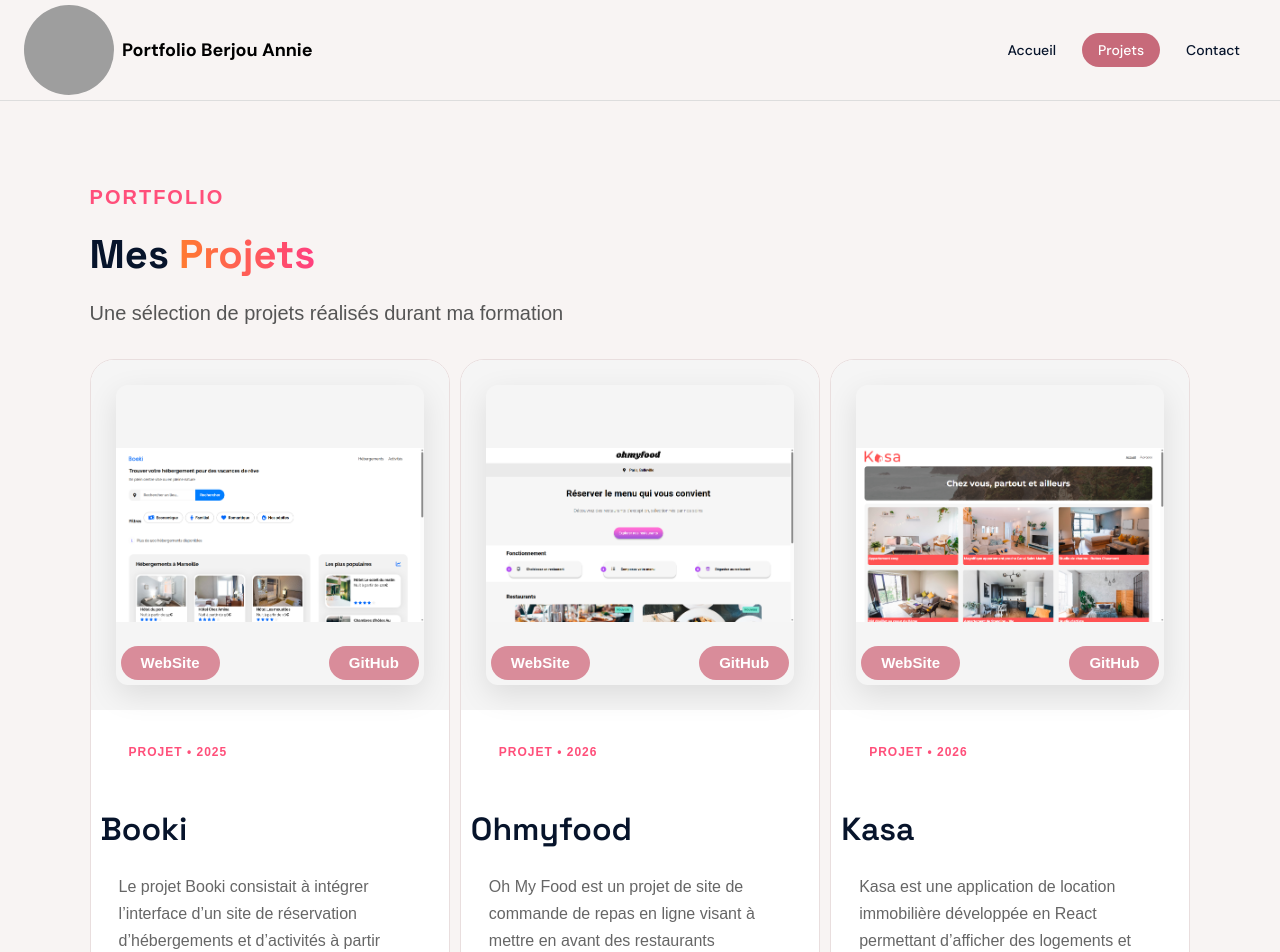
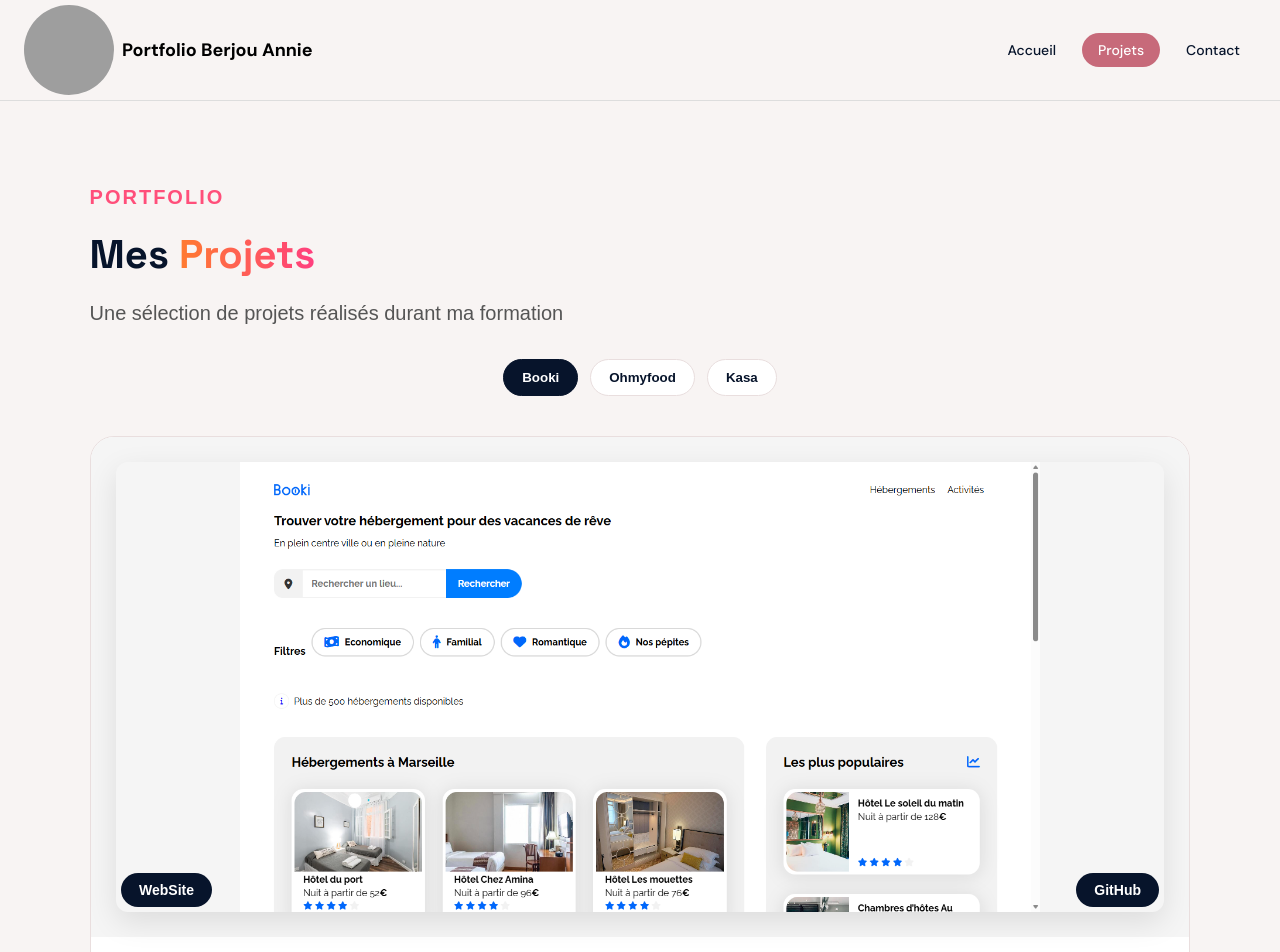
Before and after one commit to ninie08car/Berjou_Annie_Portfolio, a React (Vite) app: page /projects in a window 1280 px wide. Shown: the top 952 px of the page. Built offline with nearby package versions, Linux system fonts and the light colour scheme; grey boxes are pictures that could not be loaded.

Commit message:
Ajout de liens

```diff
--- a/src/components/ProjectDetails/ProjectDetails.css
+++ b/src/components/ProjectDetails/ProjectDetails.css
@@ -5,6 +5,7 @@
   font-family: Arial, Helvetica, sans-serif;
 }
 
+/* HEADER */
 .projects-header {
   max-width: 600px;
   margin-bottom: 30px;
@@ -37,28 +38,56 @@
   font-size: 20px;
 }
 
+/* 🔘 BOUTONS PROJETS (NOUVEAU) */
+.projects-buttons {
+  display: flex;
+  justify-content: center;
+  flex-wrap: wrap;
+  gap: 12px;
+  margin: 30px 0 40px;
+}
+
+.project-btn {
+  padding: 10px 18px;
+  border: 1px solid #e9dede;
+  background: white;
+  border-radius: 999px;
+  cursor: pointer;
+  font-weight: 600;
+  transition: all 0.3s ease;
+  color: #07142b;
+}
+
+.project-btn:hover {
+  background: #ff4f7a;
+  color: white;
+  border-color: #ff4f7a;
+}
+
+.project-btn.active {
+  background: #07142b;
+  color: white;
+  border-color: #07142b;
+}
+
+/* CARD PRINCIPALE */
 .projects-grid {
   display: flex;
-  gap: 10px;
-  align-items: stretch;
-  flex-wrap: wrap;
+  justify-content: center;
 }
 
 .project-card {
-  flex: 1;
+  width: 100%;
+  max-width: 1100px;
   background: #fff;
   border-radius: 24px;
   border: 1px solid #e9dede;
   overflow: hidden;
   display: flex;
   flex-direction: column;
-  transition: 0.3s ease;
 }
 
-.project-card:hover {
-  transform: translateY(-10px);
-}
-
+/* IMAGE */
 .project-image {
   position: relative;
   display: flex;
@@ -66,41 +95,37 @@
   justify-content: center;
   padding: 25px;
   background: #f5f5f5;
-  height: 350px;
+  height: 500px;
 }
 
 .project-image img {
   width: 100%;
   height: 100%;
-  max-width: 500px;
   object-fit: contain;
   border-radius: 12px;
   box-shadow: 0 10px 30px rgba(0, 0, 0, 0.1);
 }
 
+/* LINKS SUR IMAGE */
 .project-image .github-link,
 .project-image .project-link {
   position: absolute;
   bottom: 30px;
   z-index: 1;
-  background-color: #d98c9a;
+  background-color: #07142b;
   color: white;
-  padding: 5px 20px;
+  padding: 6px 18px;
   border-radius: 999px;
-  font-size: 15px;
+  font-size: 14px;
   font-weight: 600;
   text-decoration: none;
-  transition:
-    transform 0.2s ease,
-    opacity 0.2s ease,
-    background 0.2s ease;
+  transition: all 0.2s ease;
 }
 
 .project-image .github-link:hover,
 .project-image .project-link:hover {
   transform: translateY(-2px);
-  opacity: 0.95;
-  background-color: #5f6b7a;
+  background-color: #ff4f7a;
   color: white;
 }
 
@@ -112,6 +137,7 @@
   left: 30px;
 }
 
+/* CONTENT */
 .project-content {
   padding: 28px;
 }
@@ -121,21 +147,14 @@
   font-weight: 700;
   letter-spacing: 1px;
   color: #ff4f7a;
-  text-align: left;
   padding-left: 10px;
-}
-
-.project-top {
-  display: flex;
-  justify-content: space-between;
-  align-items: center;
-  margin: 12px 0 18px;
 }
 
 .project-top h3 {
   font-size: 2rem;
   color: #07142b;
   padding-left: 10px;
+  margin: 10px 0 18px;
 }
 
 .project-content p {
@@ -144,14 +163,7 @@
   padding-left: 10px;
 }
 
-.project-card > p {
-  padding-left: 28px;
-  padding-right: 28px;
-  color: #666;
-  margin-bottom: 22px;
-  line-height: 1.7;
-}
-
+/* TAGS */
 .project-tags {
   display: flex;
   flex-wrap: wrap;
@@ -168,55 +180,24 @@
   font-weight: 600;
 }
 
-.project-top {
-  display: flex;
-  justify-content: space-between;
-  align-items: center;
+/* LINKS BUTTONS */
+.github-link,
+.project-link {
+  text-decoration: none;
 }
 
-.github-link {
-  text-decoration: none;
-  background: #07142b;
-  color: white;
-  padding: 8px 14px;
-  border-radius: 8px;
-  font-size: 0.9rem;
-  transition: 0.3s;
-}
-
-.github-link:hover {
-  background: #ffb6c1;
-  color: #07142b;
-}
-
-.project-link {
-  text-decoration: none;
-  background: #07142b;
-  color: white;
-  padding: 8px 14px;
-  border-radius: 8px;
-  font-size: 0.9rem;
-  transition: 0.3s;
-}
-
-.project-link:hover {
-  background: #ffb6c1;
-  color: #07142b;
-}
-
-/* Responsive */
-
+/* RESPONSIVE */
 @media (max-width: 900px) {
-  .projects-grid {
-    grid-template-columns: 1fr;
-  }
-
-  .projects-header h2 {
-    font-size: 2.5rem;
+  .project-card {
+    max-width: 100%;
   }
 
   .project-top h3 {
     font-size: 1.6rem;
+  }
+
+  .project-image {
+    height: 400px;
   }
 }
 
@@ -230,8 +211,8 @@
   }
 
   .project-image {
-    padding: 20px;
-    height: auto;
+    height: 300px;
+    padding: 15px;
   }
 
   .project-content {
--- a/src/components/ProjectDetails/ProjectDetails.jsx
+++ b/src/components/ProjectDetails/ProjectDetails.jsx
@@ -1,5 +1,7 @@
+import { useState } from "react";
 import "./ProjectDetails.css";
 import projects from "../../data/projects.json";
+
 import BookiImage from "../../assets/images/Projet_Booki.png";
 import OhmyfoodImage from "../../assets/images/Projet_Ohmyfood.png";
 import KasaImage from "../../assets/images/Projet_Kasa.png";
@@ -11,6 +13,10 @@ const projectImages = {
 };
 
 function ProjectDetails() {
+  const [selectedProject, setSelectedProject] = useState(0);
+
+  const project = projects[selectedProject];
+
   return (
     <section className="projects-section">
       <div className="projects-header">
@@ -20,14 +26,28 @@ function ProjectDetails() {
         </h2>
         <p>Une sélection de projets réalisés durant ma formation</p>
       </div>
+
+      {/* 🔘 BOUTONS PROJETS */}
+      <div className="projects-buttons">
+        {projects.map((p, index) => (
+          <button
+            key={index}
+            className={
+              index === selectedProject ? "project-btn active" : "project-btn"
+            }
+            onClick={() => setSelectedProject(index)}
+          >
+            {p.title}
+          </button>
+        ))}
+      </div>
+
+      {/* 📦 PROJET AFFICHÉ */}
       <div className="projects-grid">
-        {projects.map((project, index) => (
-          <article
-            key={index}
-            className={`project-card ${index === 0 ? "large" : ""}`}
-          >
+        <article className="project-card large">
           <div className="project-image">
             <img src={projectImages[project.image]} alt={project.title} />
+
             <a
               href={project.github}
               target="_blank"
@@ -36,6 +56,7 @@ function ProjectDetails() {
             >
               GitHub
             </a>
+            {project.demo && (
               <a
                 href={project.demo}
                 target="_blank"
@@ -44,27 +65,32 @@ function ProjectDetails() {
               >
                 WebSite
               </a>
+            )}
           </div>
+
           <div className="project-content">
             <span className="project-meta">PROJET • {project.year}</span>
-            </div>
+
             <div className="project-top">
               <h3>{project.title}</h3>
             </div>
+
             <p>{project.contexte}</p>
             <p>{project.objectifs}</p>
             <p>{project.competences}</p>
             <p>{project.results}</p>
             <p>{project.amelioration}</p>
+
             <div className="project-tags">
-              {project.tech.map((tag, i) => (
-                <span key={i}>{tag}</span>
+              {project.tech.map((tag, index) => (
+                <span key={index}>{tag}</span>
               ))}
             </div>
+          </div>
         </article>
-        ))}
       </div>
     </section>
   );
 }
+
 export default ProjectDetails;
--- a/src/data/projects.json
+++ b/src/data/projects.json
@@ -33,7 +33,7 @@
     "slug": "kasa",
     "title": "Kasa",
     "github": "https://github.com/ninie08car/kasa.git",
-    "demo": "https://ninie08car.github.io/kasa/",
+    "demo": "",
     "tagline": "Plateforme de location entre particuliers",
     "contexte": "Kasa est une application de location immobilière développée en React permettant d’afficher des logements et leurs informations de manière dynamique.",
     "objectifs": "L’objectif était de créer une application React en utilisant les composants, le routage et la gestion des données JSON.",
```
Lines whose indentation alone changed are shown as unchanged.
